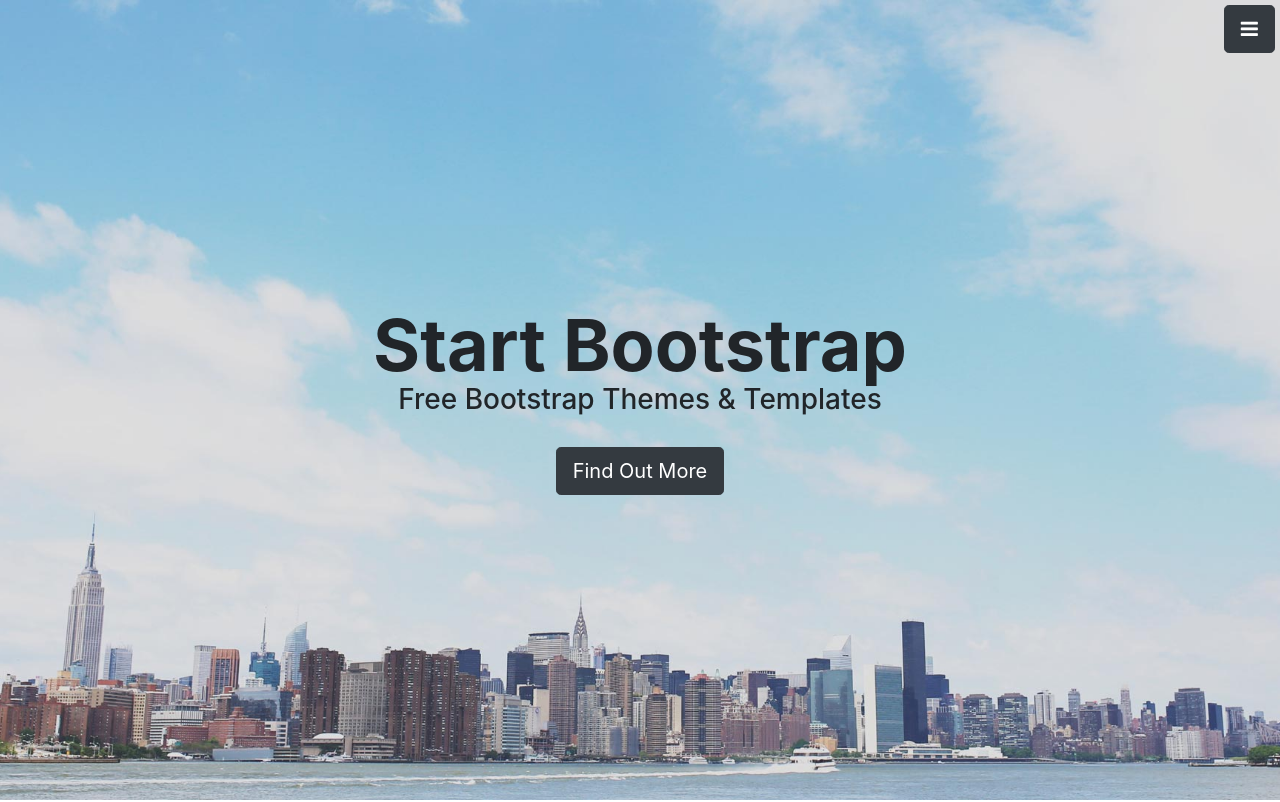
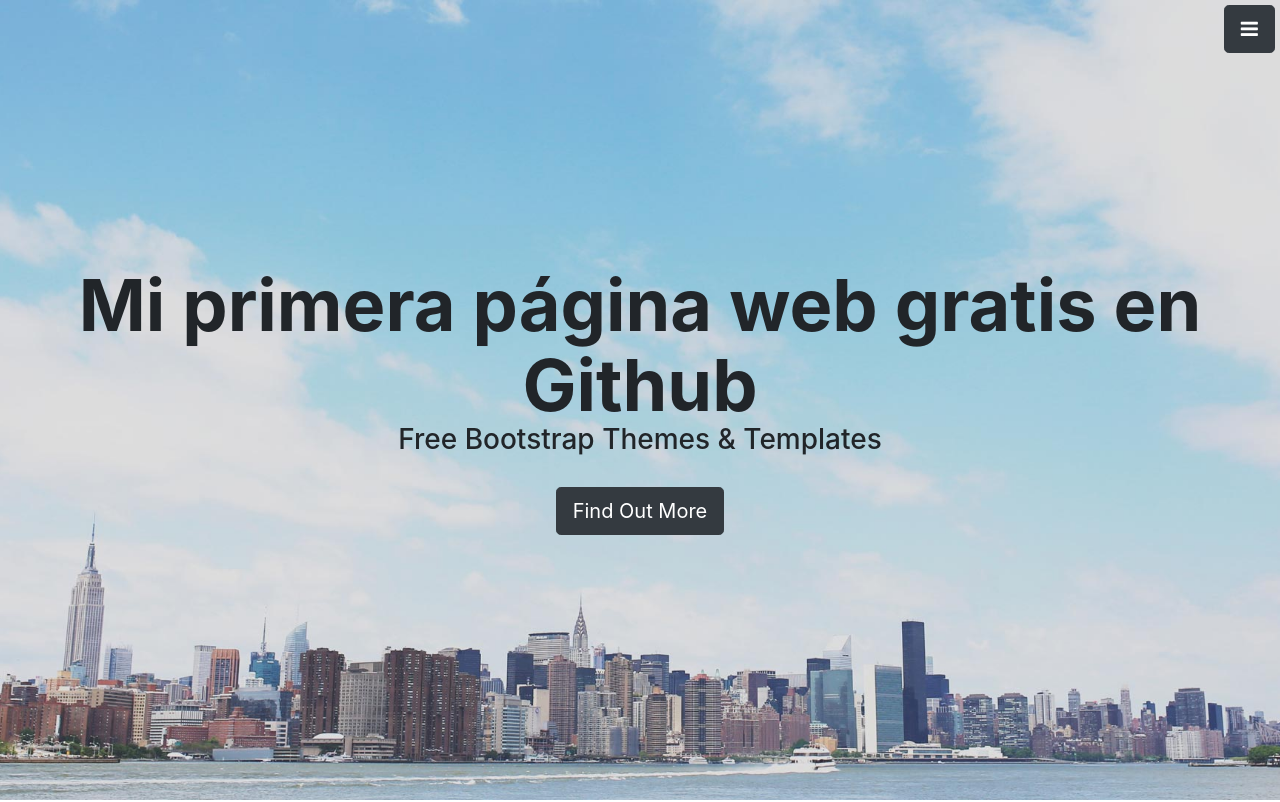
Before and after one commit to GeorgeVargasContreras/Tutorial, a website with bundled scripts: page index.html in a window 1280 px wide. Shown: the top 802 px of the page. Built offline with nearby package versions, Linux system fonts and the light colour scheme.

Commit message:
Update index.html

```diff
--- a/index.html
+++ b/index.html
@@ -56,7 +56,7 @@
     <!-- Header -->
     <header class="header" id="top">
       <div class="text-vertical-center">
-        <h1>Start Bootstrap</h1>
+        <h1>Mi primera página web gratis en Github</h1>
         <h3>Free Bootstrap Themes &amp; Templates</h3>
         <br>
         <a href="#about" class="btn btn-dark btn-lg js-scroll-trigger">Find Out More</a>
```
